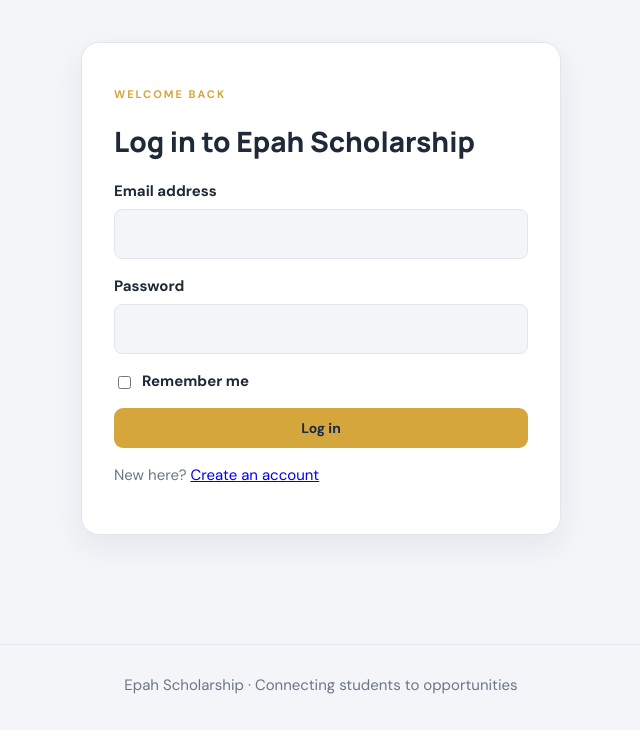
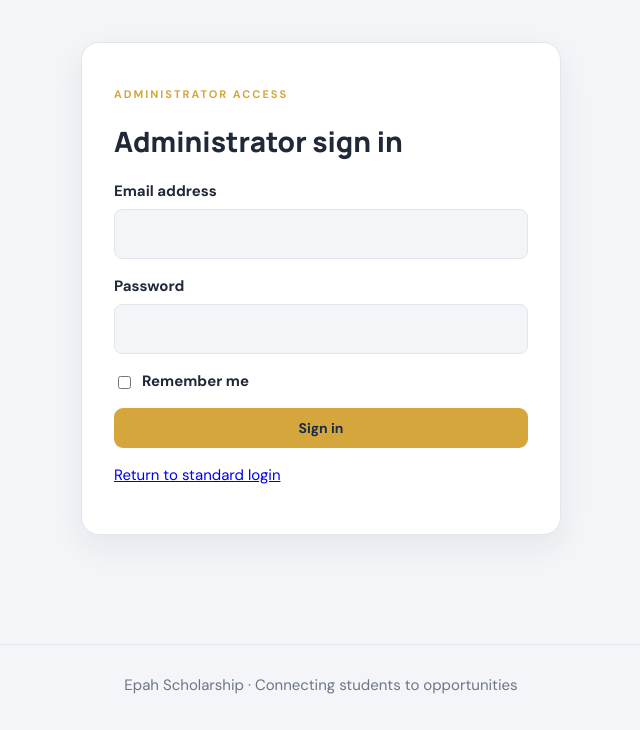
Before and after one commit to fepah222/epah_scholarship_project, a Flask app: page /auth/admin-login in a window 1280 px wide. Shown: the part 70-800 px from the top of the page, without its empty margins (319-959 px from the left). Run offline with Flask 3, Linux system fonts and the light colour scheme.

Commit message:
Add separate administrator login entry

```diff
--- a/app/templates/auth/login.html
+++ b/app/templates/auth/login.html
@@ -1 +1,21 @@
-{% extends 'base.html' %}{% block title %}Log in | Epah Scholarship{% endblock %}{% block content %}<div class="form-wrap"><p class="eyebrow">WELCOME BACK</p><h1>Log in to Epah Scholarship</h1><form method="post"><input type="hidden" name="csrf_token" value="{{ csrf_token() }}"><label>Email address<input type="email" name="email" required autocomplete="email"></label><label>Password<input type="password" name="password" required autocomplete="current-password"></label><label class="check"><input type="checkbox" name="remember"> Remember me</label><button class="button full">Log in</button></form><p class="muted">New here? <a href="{{ url_for('auth.register') }}">Create an account</a></p></div>{% endblock %}
+{% extends 'base.html' %}
+{% block title %}{% if admin_login %}Administrator sign in{% else %}Log in{% endif %} | Epah Scholarship{% endblock %}
+{% block content %}
+<div class="form-wrap">
+  <p class="eyebrow">{% if admin_login %}ADMINISTRATOR ACCESS{% else %}WELCOME BACK{% endif %}</p>
+  <h1>{% if admin_login %}Administrator sign in{% else %}Log in to Epah Scholarship{% endif %}</h1>
+  <form method="post">
+    <input type="hidden" name="csrf_token" value="{{ csrf_token() }}">
+    <label>Email address<input type="email" name="email" required autocomplete="username"></label>
+    <label>Password<input type="password" name="password" required autocomplete="current-password"></label>
+    <label class="check"><input type="checkbox" name="remember"> Remember me</label>
+    <button class="button full">Sign in</button>
+  </form>
+  {% if admin_login %}
+    <p class="muted"><a href="{{ url_for('auth.login') }}">Return to standard login</a></p>
+  {% else %}
+    <p class="muted">New here? <a href="{{ url_for('auth.register') }}">Create an account</a></p>
+    <p class="muted"><a href="{{ url_for('auth.admin_login') }}">Administrator login</a></p>
+  {% endif %}
+</div>
+{% endblock %}
```
